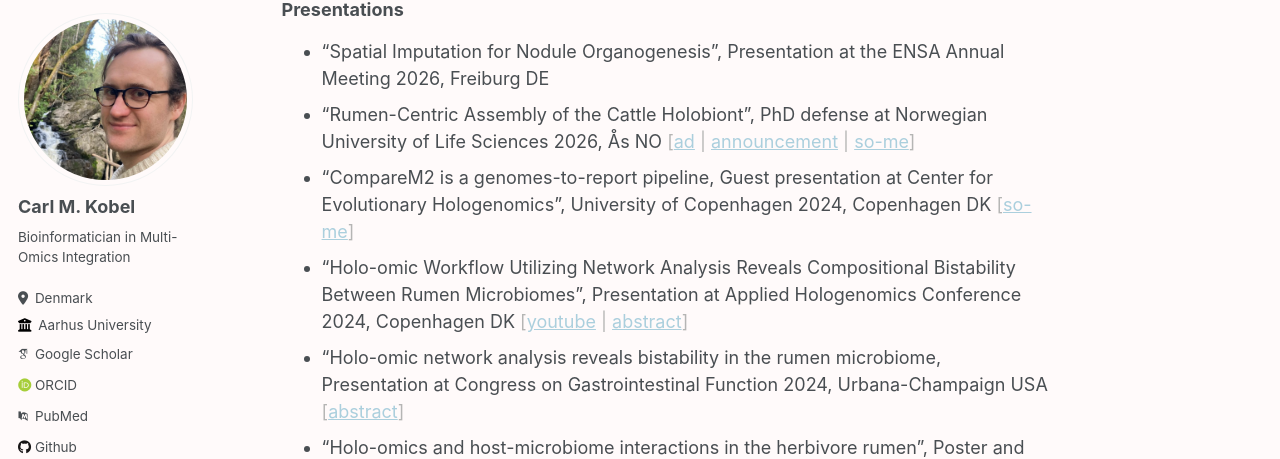
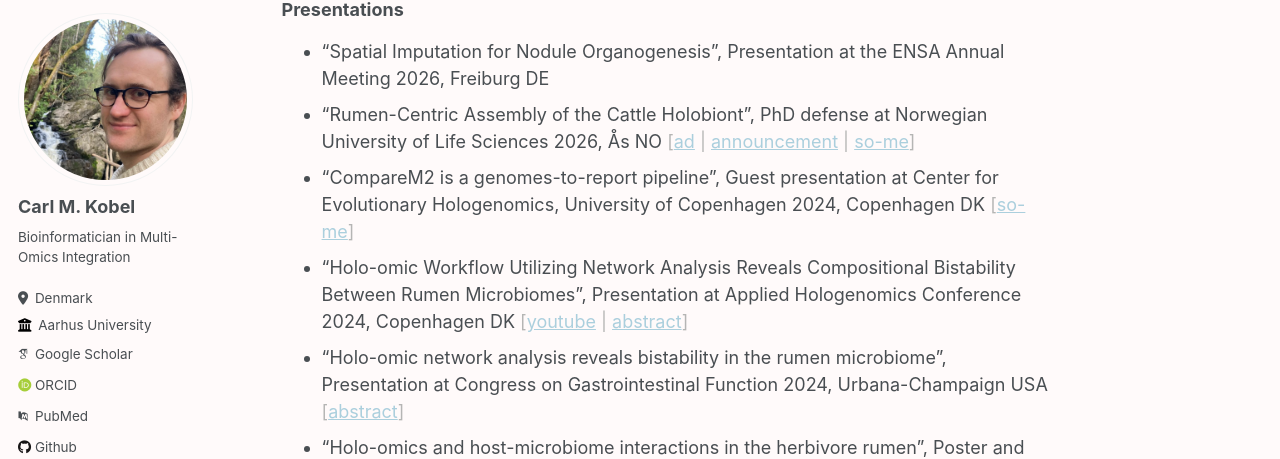
Before and after one commit to cmkobel/cmkobel.github.io, a Jekyll site: the page built from _pages/about.md, in a window 1280 px wide and 900 px high, scrolled down 657 px. Shown: the part 93-552 px from the top of the window. Built offline with Jekyll 4.4.1, drawn with Linux system fonts in a browser that asks for light colours; some web fonts are replaced.

Commit message:
Update about.md

```diff
--- a/_pages/about.md
+++ b/_pages/about.md
@@ -24,9 +24,9 @@ I'm a bioinformatician in multi-omics integration seeking to distill biological
 ### Presentations
   - "Spatial Imputation for Nodule Organogenesis", Presentation at the ENSA Annual Meeting 2026, Freiburg DE
   - "Rumen-Centric Assembly of the Cattle Holobiont", PhD defense at Norwegian University of Life Sciences 2026, Ås NO <span class="shaded">[[ad](https://www.nmbu.no/forskning/samspillet-mellom-en-vertsorganisme-og-mikrobene) \| [announcement](https://web.archive.org/web/20250108150229/https://www.nmbu.no/en/research/public-defences/17-jan-carl-mathias-kobel-biovit) \| [so-me](https://web.archive.org/web/20250126150519/https://www.linkedin.com/posts/phil-pope-30b171280_congratulations-dr-carl-mathias-kobel-on-activity-7287071663735590912-xkfC)]</span>
-  - "CompareM2 is a genomes-to-report pipeline, Guest presentation at Center for Evolutionary Hologenomics", University of Copenhagen 2024, Copenhagen DK <span class="shaded">[[so-me](https://web.archive.org/web/20250108150357/https://www.linkedin.com/posts/center-for-evolutionary-hologenomics_hologenomics-activity-7270049447198302208-XJXz)]</span>
+  - "CompareM2 is a genomes-to-report pipeline", Guest presentation at Center for Evolutionary Hologenomics, University of Copenhagen 2024, Copenhagen DK <span class="shaded">[[so-me](https://web.archive.org/web/20250108150357/https://www.linkedin.com/posts/center-for-evolutionary-hologenomics_hologenomics-activity-7270049447198302208-XJXz)]</span>
   - "Holo-omic Workflow Utilizing Network Analysis Reveals Compositional Bistability Between Rumen Microbiomes", Presentation at Applied Hologenomics Conference 2024, Copenhagen DK <span class="shaded">[[youtube](https://www.youtube.com/watch?v=gucJB-GG0WQ) \| [abstract](https://web.archive.org/web/20250108152557/https://www.appliedhologenomicsconference.eu/abstracts.html)]</span>
-  - "Holo-omic network analysis reveals bistability in the rumen microbiome, Presentation at Congress on Gastrointestinal Function 2024, Urbana-Champaign USA <span class="shaded">[[abstract](https://www.congressgastrofunction.org/proceedings/2024_Congress_on_GI_Function.pdf)]</span>
+  - "Holo-omic network analysis reveals bistability in the rumen microbiome", Presentation at Congress on Gastrointestinal Function 2024, Urbana-Champaign USA <span class="shaded">[[abstract](https://www.congressgastrofunction.org/proceedings/2024_Congress_on_GI_Function.pdf)]</span>
   - "Holo-omics and host-microbiome interactions in the herbivore rumen", Poster and pitch at Australian Microbial Ecology Conference 2022, Melbourne Australia <span class="shaded">[[abstract](https://web.archive.org/web/20241020231612/https://ausme-2022.p.asnevents.com.au/days/2022-11-07/abstract/86540)]</span>
   - "Holo-omics and host-microbiome interactions in the herbivore rumen", Poster at International Society of Microbial Ecology 2022, Lausanne Switzerland
 
```
